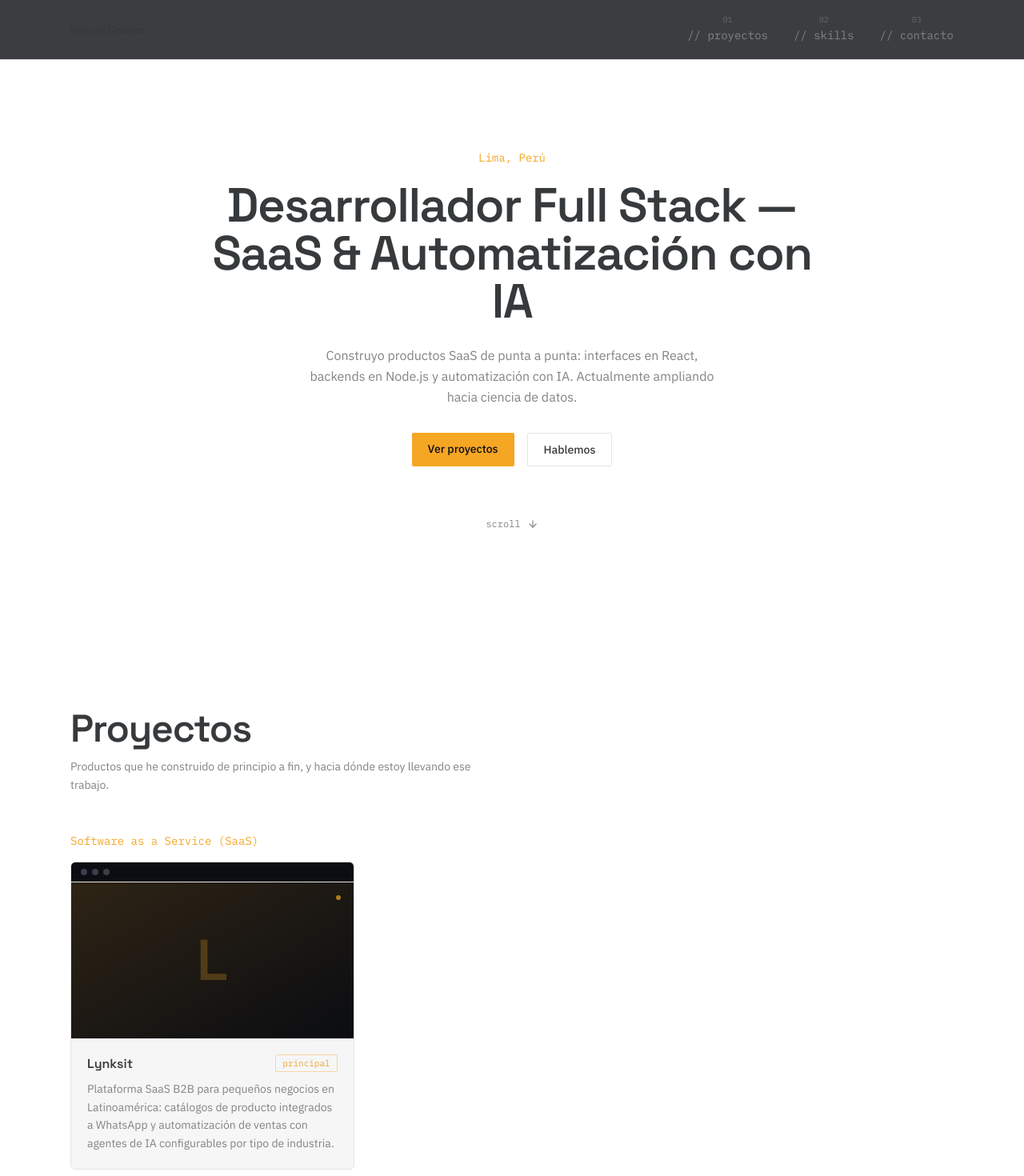
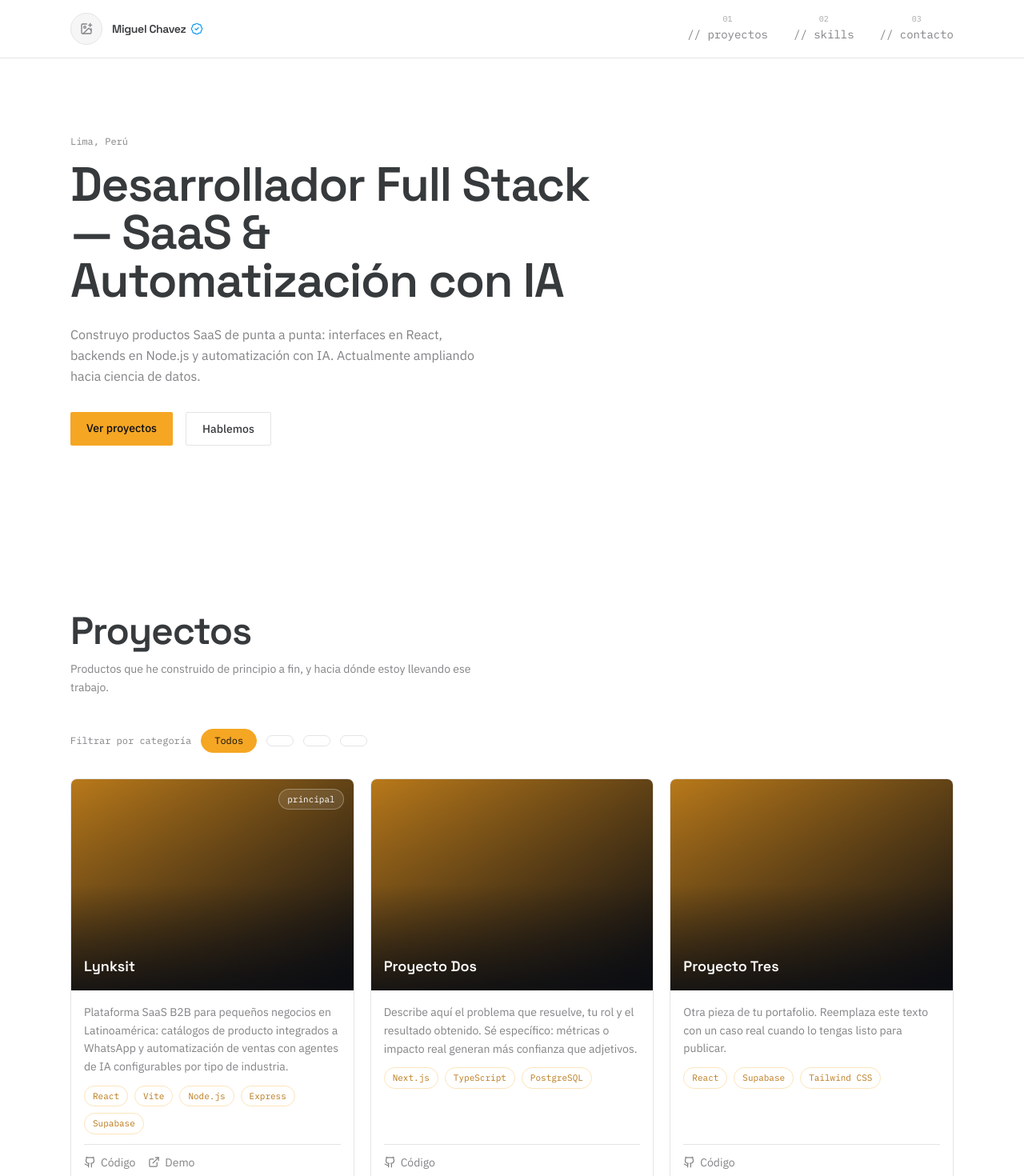
Before and after one commit to Miguel31218/portfolio-projects, a Next.js app: page / in a window 1280 px wide. Shown: the top 1470 px of the page at 80% size. Built offline with nearby package versions, Linux system fonts and the light colour scheme.

Commit message:
Add files via upload

```diff
--- a/components/Hero.jsx
+++ b/components/Hero.jsx
@@ -1,24 +1,22 @@
-import { ArrowDown } from "lucide-react";
 import { profile } from "@/lib/data";
 
 export default function Hero() {
   return (
-    <section
-      id="top"
-      className="mx-auto flex max-w-content flex-col items-center px-6 pb-20 pt-20 text-center md:pb-28 md:pt-28"
-    >
-      <div className="animate-fade-up">
-        <p className="font-mono text-sm text-amber">{profile.location}</p>
+    <section id="top" className="mx-auto max-w-content px-6 pb-16 pt-16 md:pb-24 md:pt-24">
+      <div className="max-w-2xl animate-fade-up">
+        <p className="font-mono text-xs text-muted">{profile.location}</p>
 
-        <h1 className="mx-auto mt-5 max-w-3xl font-display text-4xl font-semibold leading-[1.1] tracking-tight text-text sm:text-5xl md:text-6xl">
+        <p className="mt-4 font-mono text-sm font-medium tracking-wide text-pink">
+          {profile.greeting}
+        </p>
+
+        <h1 className="mt-3 font-display text-4xl font-semibold leading-[1.1] tracking-tight text-text sm:text-5xl md:text-6xl">
           {profile.role}
         </h1>
 
-        <p className="mx-auto mt-6 max-w-lg text-base leading-relaxed text-muted">
-          {profile.bio}
-        </p>
+        <p className="mt-6 max-w-lg text-base leading-relaxed text-muted">{profile.bio}</p>
 
-        <div className="mt-8 flex flex-wrap justify-center gap-4">
+        <div className="mt-8 flex flex-wrap gap-4">
           <a
             href="#proyectos"
             className="rounded-sm bg-amber px-5 py-2.5 font-body text-sm font-medium text-ink transition-colors hover:bg-amber/90"
@@ -33,14 +31,6 @@ export default function Hero() {
           </a>
         </div>
       </div>
-
-      <a
-        href="#proyectos"
-        aria-label="Ir a proyectos"
-        className="mt-16 hidden items-center gap-2 font-mono text-xs text-muted transition-colors hover:text-amber md:flex"
-      >
-        scroll <ArrowDown size={14} />
-      </a>
     </section>
   );
 }
--- a/components/Nav.jsx
+++ b/components/Nav.jsx
@@ -1,7 +1,7 @@
 "use client";
 
 import { useState } from "react";
-import { Menu, X } from "lucide-react";
+import { Menu, X, ImagePlus, BadgeCheck } from "lucide-react";
 import { profile } from "@/lib/data";
 
 const links = [
@@ -14,17 +14,29 @@ export default function Nav() {
   const [open, setOpen] = useState(false);
 
   return (
-    <header className="sticky top-0 z-50 border-b border-border bg-ink/80 backdrop-blur-md">
-      <nav className="mx-auto flex max-w-content items-center justify-between px-6 py-5">
-        <a href="#top" className="font-display text-sm font-semibold tracking-tight text-text">
-          {profile.name}
+    <header className="sticky top-0 z-50 border-b border-border bg-white/90 backdrop-blur-md">
+      <nav className="mx-auto flex max-w-content items-center justify-between px-6 py-4">
+        <a href="#top" className="flex items-center gap-3">
+          {/* Placeholder circular para tu foto. Cuando tengas una,
+              reemplaza este div por:
+              <Image src="/avatar.jpg" alt={profile.name} width={40} height={40}
+                     className="rounded-full object-cover" /> */}
+          <span className="flex h-10 w-10 shrink-0 items-center justify-center rounded-full border border-border bg-surface text-muted">
+            <ImagePlus size={16} />
+          </span>
+          <span className="flex items-center gap-1.5">
+            <span className="font-display text-sm font-semibold tracking-tight text-text">
+              {profile.name}
+            </span>
+            <BadgeCheck size={16} className="text-verified" aria-label="Verificado" />
+          </span>
         </a>
 
         <ul className="hidden gap-8 md:flex">
           {links.map((link) => (
             <li key={link.href} className="text-center">
               <a href={link.href} className="group block">
-                <span className="block font-mono text-[10px] leading-none text-muted/60">
+                <span className="block font-mono text-[10px] leading-none text-muted/70">
                   {link.number}
                 </span>
                 <span className="mt-1 block font-mono text-sm text-muted transition-colors group-hover:text-amber">
@@ -55,7 +67,7 @@ export default function Nav() {
                 onClick={() => setOpen(false)}
                 className="flex items-baseline gap-2 py-2 font-mono text-sm text-muted transition-colors hover:text-amber"
               >
-                <span className="text-[10px] text-muted/60">{link.number}</span>
+                <span className="text-[10px] text-muted/70">{link.number}</span>
                 {"// "}
                 {link.label}
               </a>
--- a/components/ProjectCard.jsx
+++ b/components/ProjectCard.jsx
@@ -1,56 +1,71 @@
-"use client";
+import { Github, ExternalLink } from "lucide-react";
 
-import { Github, ExternalLink } from "lucide-react";
-import MockupPreview from "./MockupPreview";
-
-const accentClasses = {
+const accentStyles = {
   amber: {
-    border: "hover:border-amber",
-    badge: "border-amber/40 text-amber",
-    button: "hover:border-amber hover:text-amber",
+    gradient: "from-amber-dim to-ink",
+    badge: "border-amber/30 text-amber-dim",
+    link: "hover:text-amber",
   },
   mint: {
-    border: "hover:border-mint",
+    gradient: "from-mint to-ink",
     badge: "border-mint-dim text-mint",
-    button: "hover:border-mint hover:text-mint",
+    link: "hover:text-mint",
   },
 };
 
 export default function ProjectCard({ project, accent = "amber" }) {
   const { title, description, tech, github, demo, featured, status } = project;
-  const styles = accentClasses[accent] ?? accentClasses.amber;
+  const styles = accentStyles[accent] ?? accentStyles.amber;
 
   return (
-    <article
-      className={`group relative flex h-full flex-col overflow-hidden rounded-md border border-border bg-surface transition-colors ${styles.border}`}
-    >
-      {/* Mockup con efecto zoom en hover */}
-      <div className="relative aspect-[16/10] w-full overflow-hidden">
-        <div className="h-full w-full transition-transform duration-500 ease-out group-hover:scale-105">
-          <MockupPreview title={title} accent={accent} />
+    <article className="group flex h-full flex-col overflow-hidden rounded-lg border border-border bg-white transition-shadow hover:shadow-lg hover:shadow-black/5">
+      {/* Miniatura: reemplaza el div de degradado por tu imagen o video real
+          cuando lo tengas, por ejemplo:
+          <Image src={project.image} alt={title} fill className="object-cover transition-transform duration-500 group-hover:scale-105" />
+          o
+          <video src={project.video} autoPlay muted loop playsInline className="h-full w-full object-cover transition-transform duration-500 group-hover:scale-105" /> */}
+      <div className="relative aspect-[4/3] overflow-hidden">
+        <div
+          className={`h-full w-full bg-gradient-to-br ${styles.gradient} transition-transform duration-500 ease-out group-hover:scale-105`}
+        />
+        <div className="absolute inset-0 bg-gradient-to-t from-ink/85 via-ink/10 to-transparent" />
+
+        {(featured || status) && (
+          <span className="absolute right-3 top-3 rounded-full border border-white/30 bg-white/10 px-2.5 py-1 font-mono text-[11px] text-white backdrop-blur-sm">
+            {featured ? "principal" : status}
+          </span>
+        )}
+
+        <h3 className="absolute bottom-0 left-0 p-4 font-display text-lg font-semibold text-white">
+          {title}
+        </h3>
       </div>
 
-        {/* Capa oscura translúcida: fade-in en hover (solo desktop, donde el hover es real) */}
-        <div className="absolute inset-0 hidden flex-col items-center justify-center gap-4 bg-ink/90 p-5 opacity-0 backdrop-blur-[2px] transition-opacity duration-300 ease-out group-hover:opacity-100 md:flex">
-          <ul className="flex flex-wrap justify-center gap-2">
+      {/* Info siempre visible — no depende de hover, así funciona igual en
+          desktop y en móvil (donde no existe el hover). */}
+      <div className="flex flex-1 flex-col gap-3 p-4">
+        <p className="text-sm leading-relaxed text-muted">{description}</p>
+
+        <ul className="flex flex-wrap gap-2">
           {tech.map((t) => (
             <li
               key={t}
-                className={`rounded-sm border px-2 py-1 font-mono text-[11px] ${styles.badge}`}
+              className={`rounded-full border px-2.5 py-1 font-mono text-[11px] ${styles.badge}`}
             >
               {t}
             </li>
           ))}
         </ul>
-          <div className="flex gap-3">
+
+        <div className="mt-auto flex gap-4 border-t border-border pt-3">
           {github && (
             <a
               href={github}
               target="_blank"
               rel="noopener noreferrer"
-                className={`flex items-center gap-1.5 rounded-sm border border-border px-3 py-1.5 font-body text-sm text-text transition-colors ${styles.button}`}
+              className={`flex items-center gap-1.5 text-sm text-muted transition-colors ${styles.link}`}
             >
-                <Github size={15} /> GitHub
+              <Github size={15} /> Código
             </a>
           )}
           {demo && (
@@ -58,7 +73,7 @@ export default function ProjectCard({ project, accent = "amber" }) {
               href={demo}
               target="_blank"
               rel="noopener noreferrer"
-                className={`flex items-center gap-1.5 rounded-sm border border-border px-3 py-1.5 font-body text-sm text-text transition-colors ${styles.button}`}
+              className={`flex items-center gap-1.5 text-sm text-muted transition-colors ${styles.link}`}
             >
               <ExternalLink size={15} /> Demo
             </a>
@@ -68,52 +83,6 @@ export default function ProjectCard({ project, accent = "amber" }) {
           )}
         </div>
       </div>
-      </div>
-
-      {/* Info siempre visible: título, estado, descripción */}
-      <div className="flex flex-1 flex-col gap-2 p-5">
-        <div className="flex items-start justify-between gap-3">
-          <h3 className="font-display text-base font-semibold text-text">{title}</h3>
-          {featured && (
-            <span className="shrink-0 rounded-sm border border-amber/40 px-2 py-0.5 font-mono text-[11px] text-amber">
-              principal
-            </span>
-          )}
-          {status && (
-            <span
-              className={`shrink-0 rounded-sm border px-2 py-0.5 font-mono text-[11px] ${styles.badge}`}
-            >
-              {status}
-            </span>
-          )}
-        </div>
-        <p className="text-sm leading-relaxed text-muted">{description}</p>
-
-        {/* Fallback táctil: en móvil no hay hover, así que dejamos accesos
-            directos visibles siempre. En desktop el overlay ya los cubre. */}
-        <div className="mt-auto flex gap-4 pt-3 md:hidden">
-          {github && (
-            <a
-              href={github}
-              target="_blank"
-              rel="noopener noreferrer"
-              className="flex items-center gap-1.5 text-sm text-muted transition-colors hover:text-amber"
-            >
-              <Github size={16} /> Código
-            </a>
-          )}
-          {demo && (
-            <a
-              href={demo}
-              target="_blank"
-              rel="noopener noreferrer"
-              className="flex items-center gap-1.5 text-sm text-muted transition-colors hover:text-amber"
-            >
-              <ExternalLink size={16} /> Demo
-            </a>
-          )}
-        </div>
-      </div>
     </article>
   );
 }
--- a/components/Projects.jsx
+++ b/components/Projects.jsx
@@ -1,5 +1,4 @@
-import { projects, projectCategories } from "@/lib/data";
-import ProjectSection from "./ProjectSection";
+import ProjectsGrid from "./ProjectsGrid";
 
 export default function Projects() {
   return (
@@ -11,16 +10,7 @@ export default function Projects() {
         Productos que he construido de principio a fin, y hacia dónde estoy llevando ese trabajo.
       </p>
 
-      <div className="mt-12 space-y-16">
-        {projectCategories.map((cat) => (
-          <ProjectSection
-            key={cat.id}
-            label={cat.label}
-            accent={cat.accent}
-            projects={projects.filter((p) => p.category === cat.id)}
-          />
-        ))}
-      </div>
+      <ProjectsGrid />
     </section>
   );
 }
--- /dev/null
+++ b/components/ProjectsGrid.jsx
@@ -0,0 +1,60 @@
+"use client";
+
+import { useState } from "react";
+import { projects, projectCategories } from "@/lib/data";
+import ProjectCard from "./ProjectCard";
+
+const filters = [
+  { id: "all", label: "Todos" },
+  ...projectCategories.map((c) => ({ id: c.id, label: c.shortLabel })),
+];
+
+const accentById = Object.fromEntries(projectCategories.map((c) => [c.id, c.accent]));
+
+export default function ProjectsGrid() {
+  const [active, setActive] = useState("all");
+
+  const filtered = active === "all" ? projects : projects.filter((p) => p.category === active);
+  const isCarousel = filtered.length > 1;
+
+  return (
+    <div>
+      {/* Filtro por categoría */}
+      <div className="mt-10 flex flex-wrap items-center gap-3">
+        <span className="font-mono text-xs text-muted">Filtrar por categoría</span>
+        {filters.map((f) => (
+          <button
+            key={f.id}
+            onClick={() => setActive(f.id)}
+            aria-pressed={active === f.id}
+            className={`rounded-full border px-4 py-1.5 font-mono text-xs transition-colors ${
+              active === f.id
+                ? "border-amber bg-amber text-ink"
+                : "border-border text-muted hover:border-amber hover:text-amber"
+            }`}
+          >
+            {f.label}
+          </button>
+        ))}
+      </div>
+
+      {/* Grid en desktop / carrusel horizontal con scroll-snap en móvil */}
+      <div
+        className={
+          isCarousel
+            ? "mt-8 -mx-6 flex snap-x snap-mandatory gap-5 overflow-x-auto px-6 pb-4 md:mx-0 md:grid md:grid-cols-2 md:overflow-visible md:px-0 md:pb-0 lg:grid-cols-3"
+            : "mt-8 grid gap-5 sm:grid-cols-2 lg:grid-cols-3"
+        }
+      >
+        {filtered.map((project) => (
+          <div
+            key={project.title}
+            className={isCarousel ? "w-[80%] shrink-0 snap-center sm:w-[60%] md:w-auto" : ""}
+          >
+            <ProjectCard project={project} accent={accentById[project.category]} />
+          </div>
+        ))}
+      </div>
+    </div>
+  );
+}
```
Lines whose indentation alone changed are shown as unchanged.
